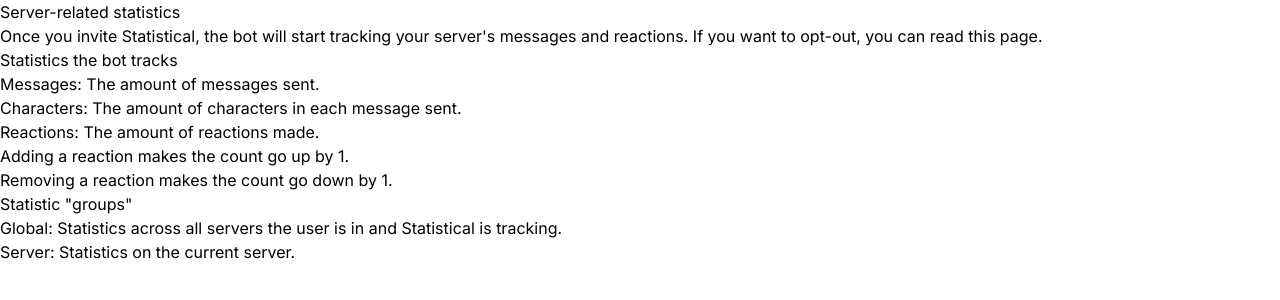
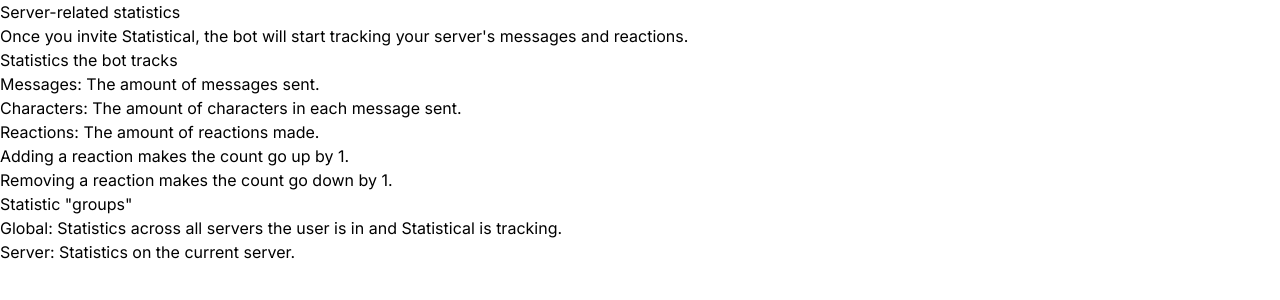
Before and after one commit to StatisticalLabs/website, a Next.js app: page /docs/server-related-stats in a window 1280 px wide. Shown: the top 300 px of the page. Built offline with nearby package versions, Linux system fonts and the light colour scheme.

Commit message:
remove opt out page for now

```diff
--- a/pages/docs/server-related-stats.mdx
+++ b/pages/docs/server-related-stats.mdx
@@ -1,6 +1,6 @@
 # Server-related statistics
 
-Once you invite Statistical, the bot will start tracking your server's messages and reactions. If you want to opt-out, you can read [this page](/docs/server-related-stats/opt-out).
+Once you invite Statistical, the bot will start tracking your server's messages and reactions.
 
 ## Statistics the bot tracks
 
--- a/pages/docs/server-related-stats/opt-out.mdx
+++ /dev/null
@@ -1,7 +0,0 @@
-# Opting out of statistics
-
-import { Callout } from "nextra-theme-docs";
-
-<Callout emoji="🚨">
-  This page is a stub. Help us expand it by contributing!
-</Callout>
```
